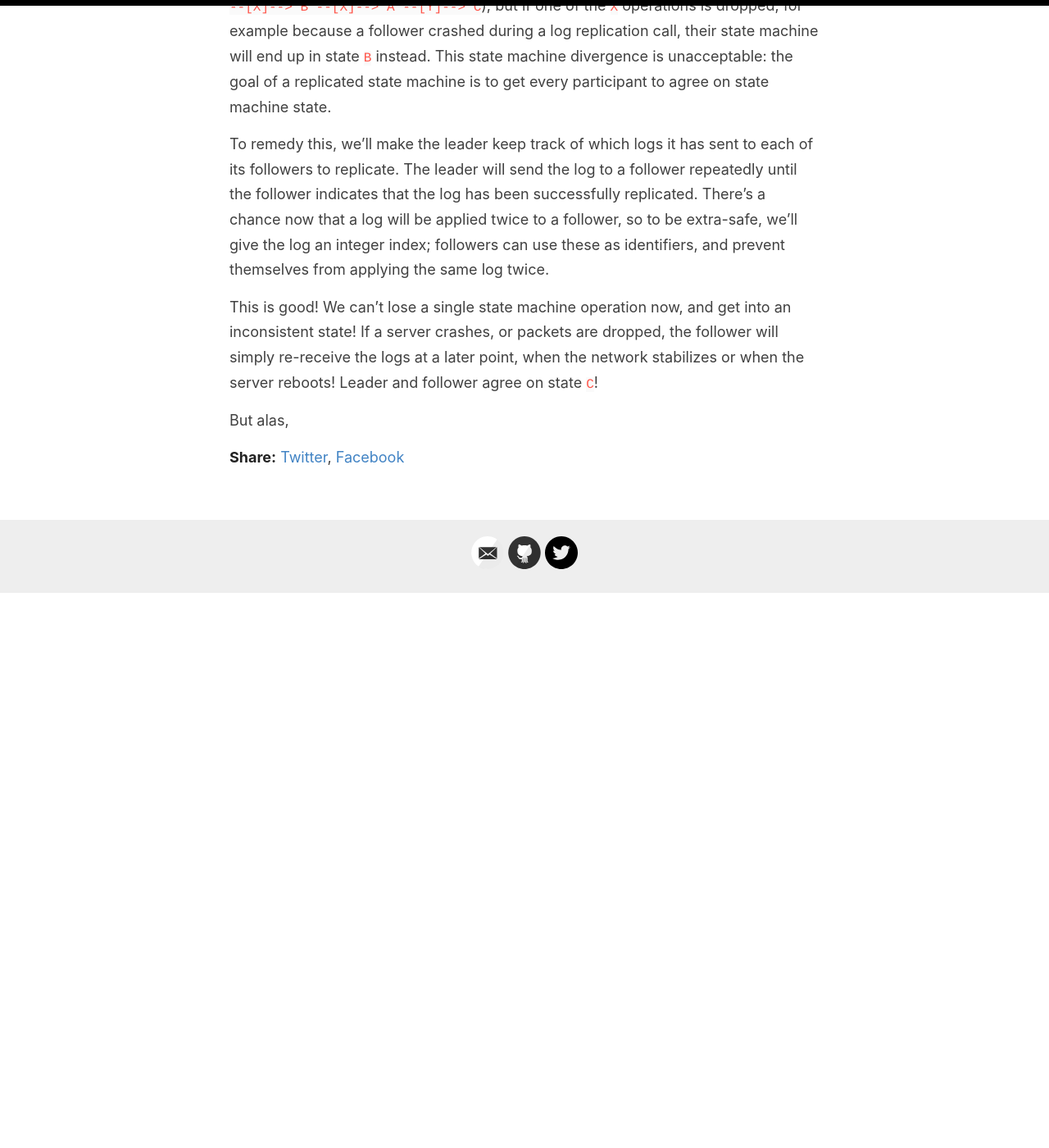
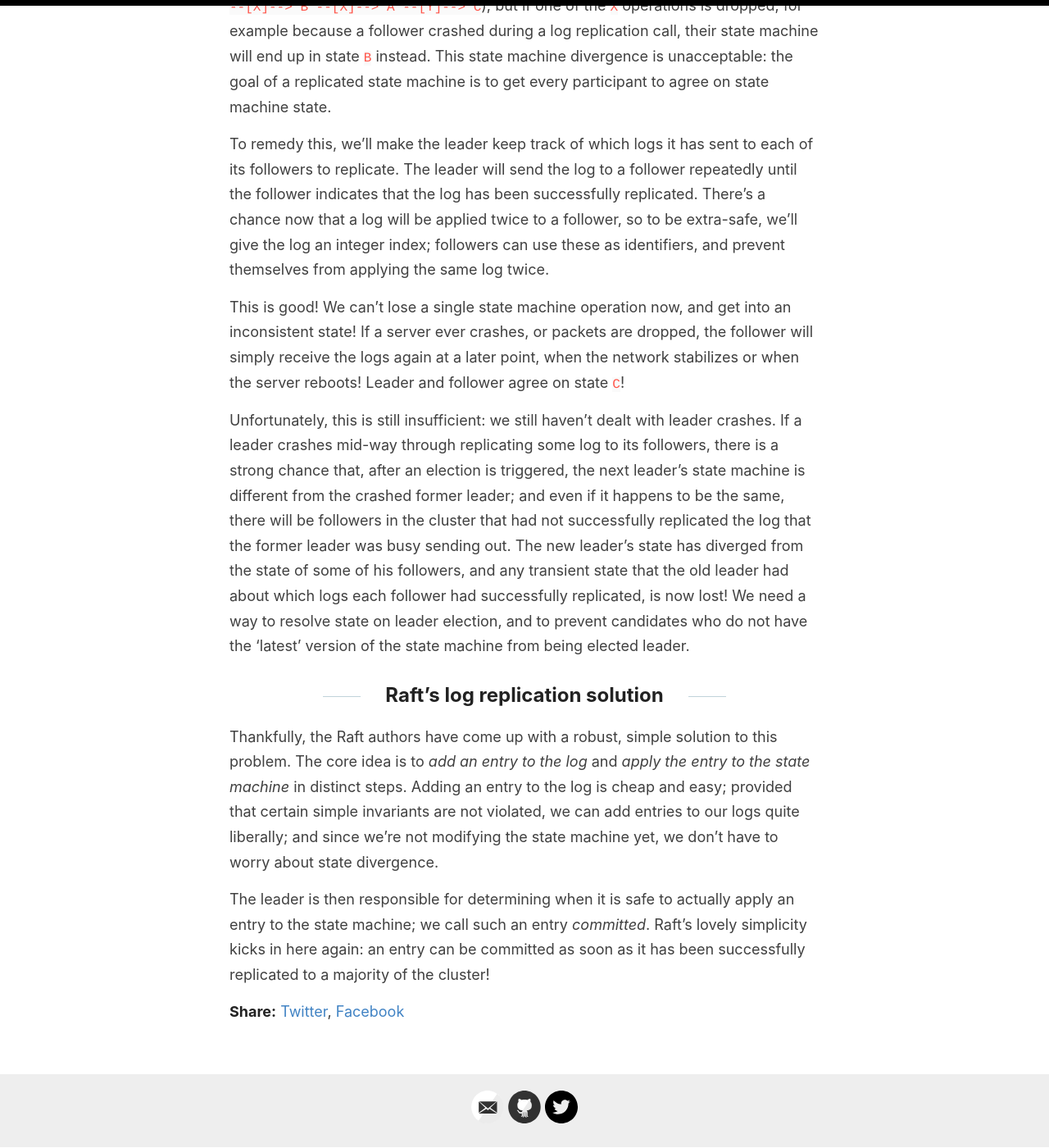
Before and after one commit to reidswan/reidswan.github.io, a Jekyll site: the page built from _posts/2023-05-24-grokking-raft-2.md, in a window 1280 px wide and 1400 px high, scrolled down 1115 px. Shown: the whole window at 82% size. Built offline with Jekyll 4.4.1, drawn with Linux system fonts in a browser that asks for light colours; before the commit the page ends 1839 px from its top, so only the background shows below that; some of the changed text lies outside the part shown.

Commit message:
More words for the post

```diff
--- a/_posts/2023-05-24-grokking-raft-2.md
+++ b/_posts/2023-05-24-grokking-raft-2.md
@@ -7,7 +7,7 @@ categories: projects learning raft
 
 Following on from [part 1][grokking-raft-1], in which we learned about Raft's leader election mechanism, we continue our journey into the [Raft paper][raft-paper]. In this installment, we're learning about Raft's approach to log replication.
 
-## Log replication
+## The problem with log replication
 
 In an ideal situation, absent of faults, dropped packets and server crashed, log replication is incredibly simpel: a leader receives a request from a client; they apply the request to their own state machine; tell instruct each of their followers to apply it to the follower's own state machine; end of story.
 
@@ -19,9 +19,15 @@ If this machine is subject to the transitions  `X, X, Y`, they should end up in
 
 To remedy this, we'll make the leader keep track of which logs it has sent to each of its followers to replicate. The leader will send the log to a follower repeatedly until the follower indicates that the log has been successfully replicated. There's a chance now that a log will be applied twice to a follower, so to be extra-safe, we'll give the log an integer index; followers can use these as identifiers, and prevent themselves from applying the same log twice.
 
-This is good! We can't lose a single state machine operation now, and get into an inconsistent state! If a server crashes, or packets are dropped, the follower will simply re-receive the logs at a later point, when the network stabilizes or when the server reboots! Leader and follower agree on state `C`!
+This is good! We can't lose a single state machine operation now, and get into an inconsistent state! If a server ever crashes, or packets are dropped, the follower will simply receive the logs again at a later point, when the network stabilizes or when the server reboots! Leader and follower agree on state `C`!
 
-But alas,
+Unfortunately, this is still insufficient: we still haven't dealt with leader crashes. If a leader crashes mid-way through replicating some log to its followers, there is a strong chance that, after an election is triggered, the next leader's state machine is different from the crashed former leader; and even if it happens to be the same, there will be followers in the cluster that had not successfully replicated the log that the former leader was busy sending out. The new leader's state has diverged from the state of some of his followers, and any transient state that the old leader had about which logs each follower had successfully replicated, is now lost! We need a way to resolve state on leader election, and to prevent candidates who do not have the 'latest' version of the state machine from being elected leader.
+
+## Raft's log replication solution
+
+Thankfully, the Raft authors have come up with a robust, simple solution to this problem. The core idea is to _add an entry to the log_ and _apply the entry to the state machine_ in distinct steps. Adding an entry to the log is cheap and easy; provided that certain simple invariants are not violated, we can add entries to our logs quite liberally; and since we're not modifying the state machine yet, we don't have to worry about state divergence.
+
+The leader is then responsible for determining when it is safe to actually apply an entry to the state machine; we call such an entry _committed_. Raft's lovely simplicity kicks in here again: an entry can be committed as soon as it has been successfully replicated to a majority of the cluster!
 
 [grokking-raft-1]: /grokking-raft/
 [raft-paper]:  https://raft.github.io/raft.pdf
```
